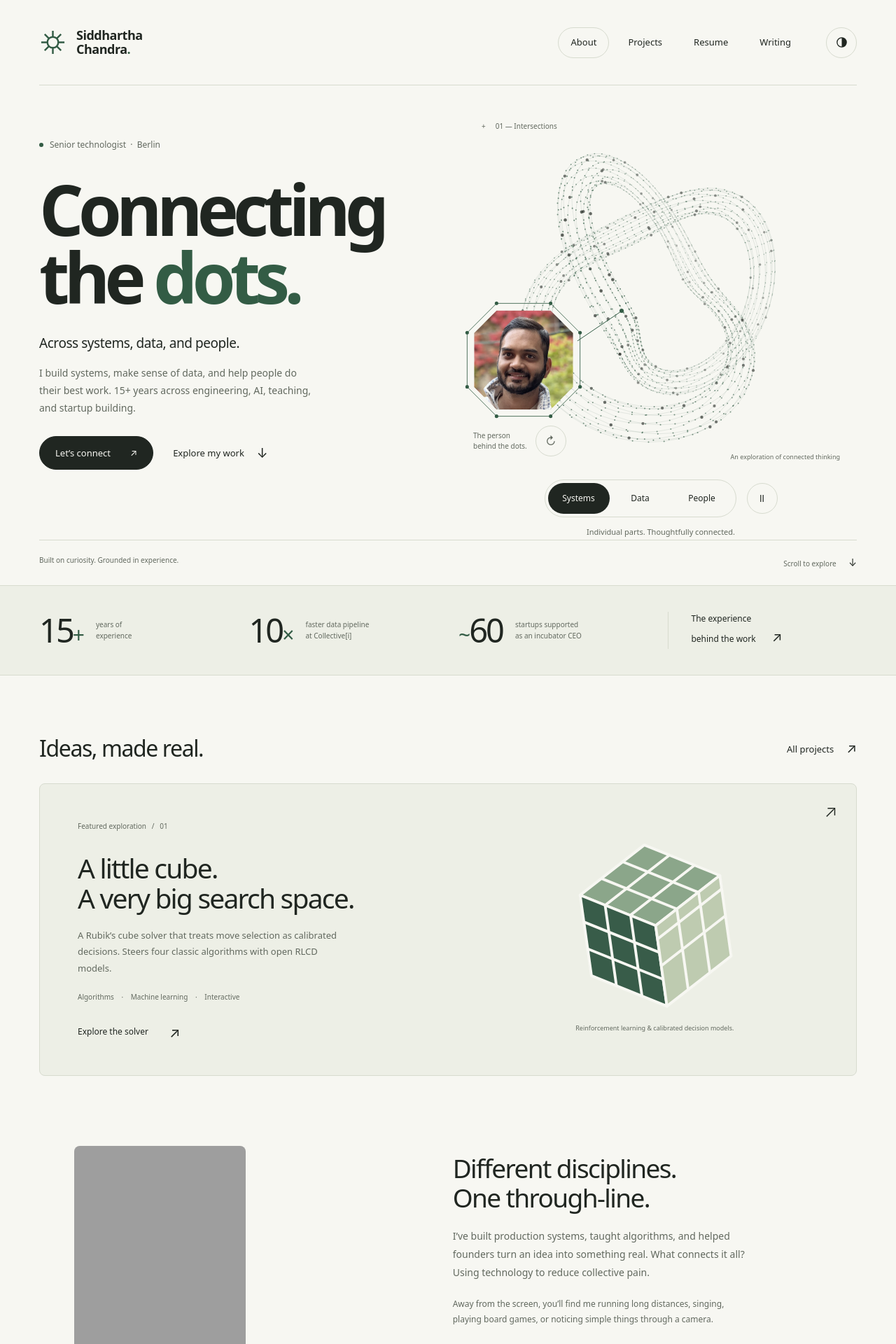
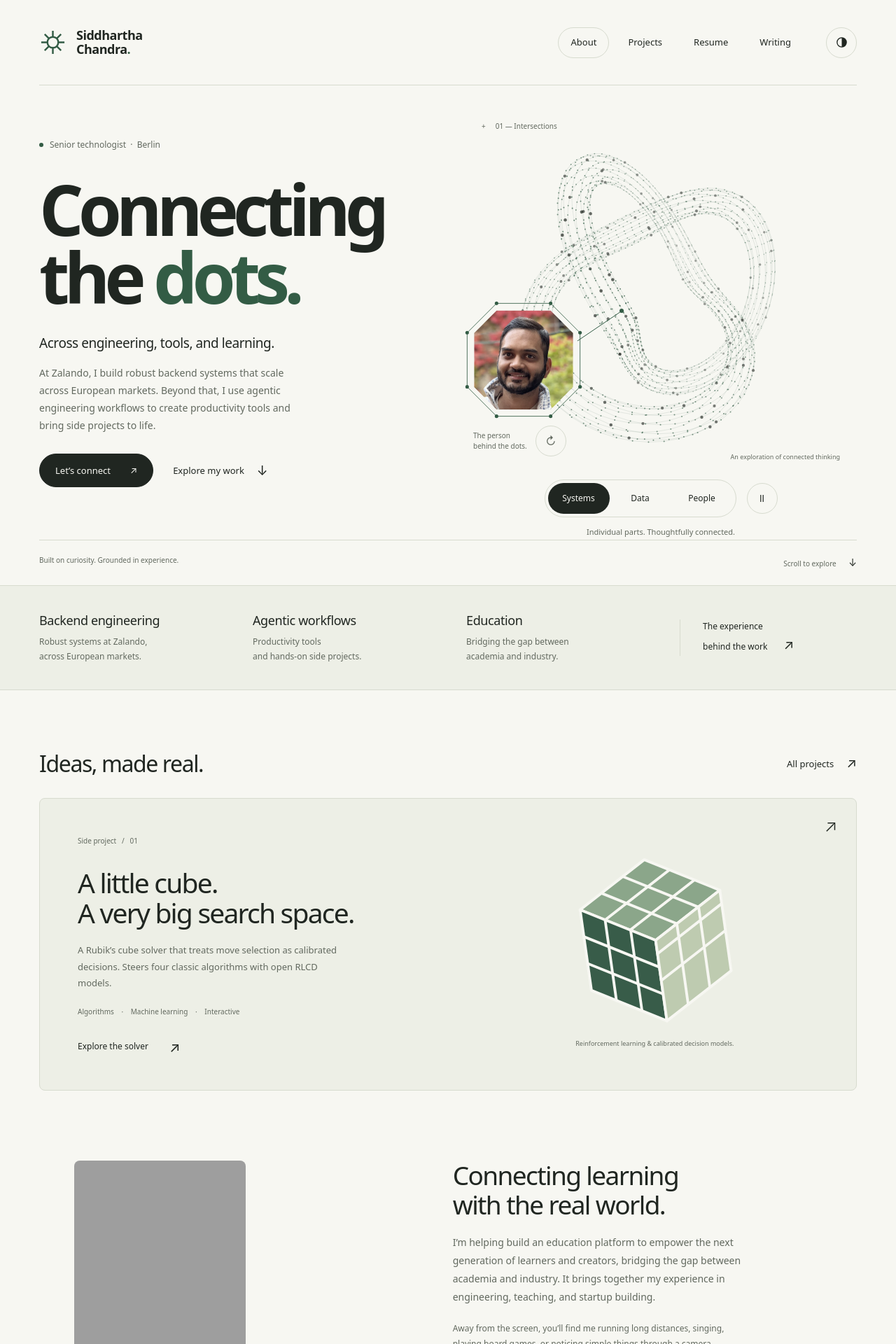
Before and after one commit to siddhartha-chandra/siddhartha-chandra.github.io, a Jekyll site: the page built from index.md, in a window 1280 px wide. Shown: the top 1920 px of the page at 70% size. Built offline with Jekyll 4.4.1, drawn with Linux system fonts in a browser that asks for light colours; some of the changed text lies outside the part shown; grey boxes are pictures that could not be loaded.

Commit message:
Refresh homepage around current work and remove sample post
Co-Authored-By: Devin AI <158243242+devin-ai-integration[bot]@users.noreply.github.com>

```diff
--- a/_layouts/home.html
+++ b/_layouts/home.html
@@ -6,8 +6,8 @@ layout: default
   <div class="hero-copy">
     <p class="eyebrow"><span class="status-dot" aria-hidden="true"></span>Senior technologist &nbsp;·&nbsp; Berlin</p>
     <h1 id="intro">Connecting<br>the <span>dots.</span></h1>
-    <p class="hero-deck">Across systems, data, and people.</p>
-    <p class="hero-description">I build systems, make sense of data, and help people do their best work. 15+ years across engineering, AI, teaching, and startup building.</p>
+    <p class="hero-deck">Across engineering, tools, and learning.</p>
+    <p class="hero-description">At Zalando, I build robust backend systems that scale across European markets. Beyond that, I use agentic engineering workflows to create productivity tools and bring side projects to life.</p>
     <div class="hero-actions">
       <a class="button primary" href="https://www.linkedin.com/in/{{ site.linkedin_username }}" target="_blank" rel="noopener noreferrer">Let’s connect <span aria-hidden="true">↗</span><span class="sr-only"> on LinkedIn (opens in new tab)</span></a>
       <a class="text-link" href="#selected-work">Explore my work <span aria-hidden="true">↓</span></a>
@@ -52,11 +52,11 @@ layout: default
   <div class="hero-bottom"><span>Built on curiosity. Grounded in experience.</span><span>Scroll to explore <span aria-hidden="true">↓</span></span></div>
 </section>
 
-<section class="proof-band" aria-label="Experience at a glance">
-  <div class="shell proof-grid">
-    <div><strong>15<span>+</span></strong><p>years of<br>experience</p></div>
-    <div><strong>10<span>×</span></strong><p>faster data pipeline<br>at Collective[i]</p></div>
-    <div><strong><span>~</span>60</strong><p>startups supported<br>as an incubator CEO</p></div>
+<section class="focus-band" aria-label="Current focus">
+  <div class="shell focus-grid">
+    <div><h2>Backend engineering</h2><p>Robust systems at Zalando,<br> across European markets.</p></div>
+    <div><h2>Agentic workflows</h2><p>Productivity tools<br> and hands-on side projects.</p></div>
+    <div><h2>Education</h2><p>Bridging the gap between<br> academia and industry.</p></div>
     <a href="{{ '/resume/' | relative_url }}">The experience <br>behind the work <span aria-hidden="true">↗</span></a>
   </div>
 </section>
@@ -65,7 +65,7 @@ layout: default
   <div class="section-heading"><h2 id="work-title">Ideas, made real.</h2><a class="text-link" href="{{ '/projects/' | relative_url }}">All projects <span aria-hidden="true">↗</span></a></div>
   <a class="featured-project" href="{{ '/projects/' | relative_url }}">
     <div class="project-copy">
-      <span class="project-label">Featured exploration &nbsp; / &nbsp; 01</span>
+      <span class="project-label">Side project &nbsp; / &nbsp; 01</span>
       <h3>A little cube.<br>A very big search space.</h3>
       <p>A Rubik’s cube solver that treats move selection as calibrated decisions. Steers four classic algorithms with open RLCD models.</p>
       <span class="feature-tags">Algorithms <span>·</span> Machine learning <span>·</span> Interactive</span>
@@ -88,7 +88,7 @@ layout: default
 
 <section class="about-section shell" aria-labelledby="about-title">
   <div class="portrait"><img src="{{ '/assets/img/prof_pic.jpg' | relative_url }}" alt="Siddhartha Chandra outdoors in autumn" width="3024" height="4032" loading="lazy"><span>Berlin, by way of India &amp; the US.</span></div>
-  <div class="about-copy"><h2 id="about-title">Different disciplines.<br>One through-line.</h2><p>I’ve built production systems, taught algorithms, and helped founders turn an idea into something real. What connects it all? Using technology to reduce collective pain.</p><p>Away from the screen, you’ll find me running long distances, singing, playing board games, or noticing simple things through a camera.</p><a class="text-link" href="{{ '/resume/' | relative_url }}">A little more about me <span aria-hidden="true">↗</span></a></div>
+  <div class="about-copy"><h2 id="about-title">Connecting learning<br>with the real world.</h2><p>I’m helping build an education platform to empower the next generation of learners and creators, bridging the gap between academia and industry. It brings together my experience in engineering, teaching, and startup building.</p><p>Away from the screen, you’ll find me running long distances, singing, playing board games, or noticing simple things through a camera.</p><a class="text-link" href="{{ '/resume/' | relative_url }}">A little more about me <span aria-hidden="true">↗</span></a></div>
 </section>
 
 <section class="writing-section shell" aria-labelledby="writing-title">
--- a/assets/css/site.css
+++ b/assets/css/site.css
@@ -102,15 +102,13 @@ h1 span { color: var(--accent); }
 .field-description { margin-top: 12px; min-height: 20px; text-align: center; color: var(--muted); font-size: 0.6875rem; }
 .hero-bottom { grid-column: 1 / -1; padding: 21px 0; border-top: 1px solid var(--line); display: flex; justify-content: space-between; gap: 20px; color: var(--muted); font-size: 0.625rem; }
 .hero-bottom span span { padding-left: 15px; color: var(--ink); font-size: 0.875rem; }
-.proof-band { background: var(--soft); border-top: 1px solid var(--line); border-bottom: 1px solid var(--line); }
-.proof-grid { display: grid; grid-template-columns: 1fr 1fr 1fr .9fr; align-items: center; padding-block: 37px; }
-.proof-grid > div { display: flex; align-items: center; gap: 18px; }
-.proof-grid strong { font-size: 2.9375rem; line-height: 1; font-weight: 500; letter-spacing: -3px; white-space: nowrap; }
-.proof-grid strong span { font-size: 1.875rem; color: var(--accent); letter-spacing: -2px; }
-.proof-grid p { font-size: 0.625rem; line-height: 1.6; color: var(--muted); }
-.proof-grid > a { font-size: 0.75rem; line-height: 1.7; border-left: 1px solid var(--line); padding-left: 32px; }
-.proof-grid > a span { display: inline-block; margin-left: 20px; font-size: 1.1875rem; }
-.proof-grid > a:hover { color: var(--accent); }
+.focus-band { background: var(--soft); border-top: 1px solid var(--line); border-bottom: 1px solid var(--line); }
+.focus-grid { display: grid; grid-template-columns: 1fr 1fr 1fr .9fr; align-items: center; gap: 24px; padding-block: 37px; }
+.focus-grid h2 { font-size: 1.125rem; line-height: 1.4; font-weight: 500; letter-spacing: -.4px; }
+.focus-grid p { margin-top: 8px; font-size: 0.75rem; line-height: 1.7; color: var(--muted); }
+.focus-grid > a { font-size: 0.75rem; line-height: 1.7; border-left: 1px solid var(--line); padding-left: 32px; }
+.focus-grid > a span { display: inline-block; margin-left: 20px; font-size: 1.1875rem; }
+.focus-grid > a:hover { color: var(--accent); }
 .selected-work { padding-top: 83px; }
 .section-heading { display: flex; justify-content: space-between; align-items: center; gap: 20px; margin-bottom: 27px; }
 .section-heading h2 { font-weight: 500; font-size: 2rem; letter-spacing: -1.4px; line-height: 1.15; }
@@ -247,10 +245,6 @@ h1 span { color: var(--accent); }
   .hero-description { max-width: 320px; }
   .interactive-work { margin-top: -10px; }
   .hero-copy { padding-bottom: 50px; }
-  .proof-grid > div { gap: 12px; }
-  .proof-grid strong { font-size: 2.375rem; }
-  .proof-grid > a { padding-left: 20px; }
-  .proof-grid > a span { margin-left: 5px; }
   .featured-project { padding: 35px; }
   .about-section { gap: 50px; }
   .portrait { padding-left: 20px; }
@@ -297,14 +291,13 @@ h1 span { color: var(--accent); }
   .field-description { font-size: 0.625rem; margin-top: 10px; margin-bottom: 25px; }
   .hero-bottom { padding-block: 17px; font-size: 0.625rem; }
   .hero-bottom > span:last-child { display: none; }
-  .proof-grid { grid-template-columns: repeat(auto-fit, minmax(min(100%, 5.5rem), 1fr)); padding-block: 25px; row-gap: 23px; }
-  .proof-grid > div { display: block; }
-  .proof-grid strong { font-size: 2.1875rem; letter-spacing: -2px; }
-  .proof-grid strong span { font-size: 1.4375rem; }
-  .proof-grid p { margin-top: 10px; font-size: 0.625rem; }
-  .proof-grid > a { grid-column: 1 / -1; border-left: 0; border-top: 1px solid var(--line); padding: 15px 0 0; font-size: 0.625rem; }
-  .proof-grid > a br { display: none; }
-  .proof-grid > a span { float: right; line-height: 1; }
+  .focus-grid { grid-template-columns: 1fr; gap: 20px; padding-block: 25px; }
+  .focus-grid h2 { font-size: 1rem; }
+  .focus-grid p { margin-top: 5px; }
+  .focus-grid p br { display: none; }
+  .focus-grid > a { border-left: 0; border-top: 1px solid var(--line); padding: 15px 0 0; }
+  .focus-grid > a br { display: none; }
+  .focus-grid > a span { float: right; line-height: 1; }
   .selected-work { padding-top: 46px; }
   .section-heading { margin-bottom: 21px; gap: 10px; }
   .section-heading h2 { font-size: 1.5625rem; letter-spacing: -1px; }
--- a/index.md
+++ b/index.md
@@ -1,4 +1,5 @@
 ---
 layout: home
 title: About
+description: Robust backend engineering at Zalando across European markets, agentic workflows, productivity tools, side projects, and education bridging academia and industry.
 ---
```
Also changed, not shown: _posts/2026-05-16-starting-light.md (deleted, +0 -21 lines).
